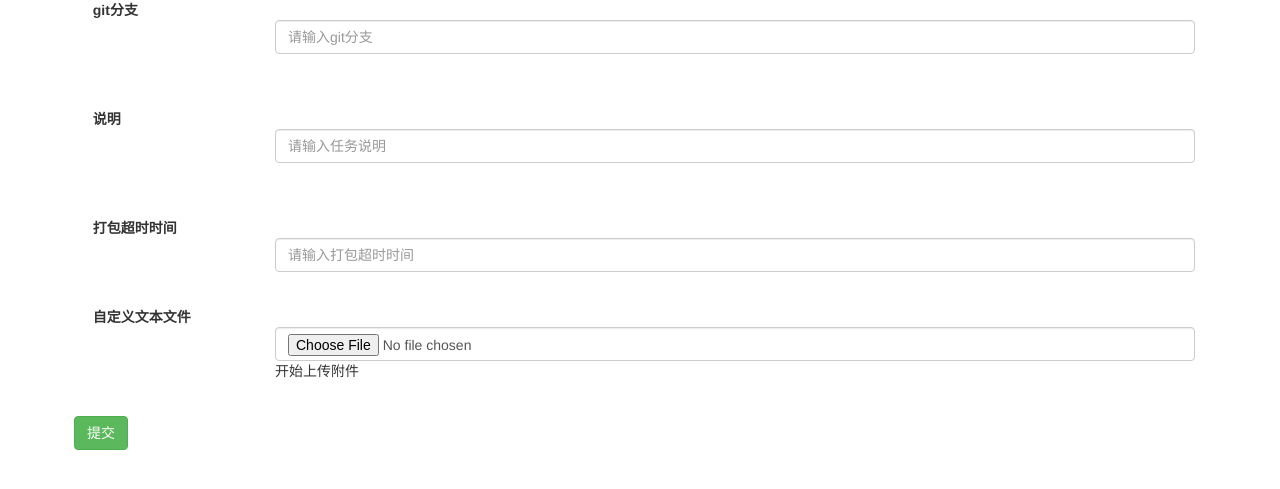
After one commit to ChainWin/project_test, a Flask app: template system/Task/templates/add_task1.html in a window 1280 px wide. The commit adds this page. Shown: the top 489 px of the page. Run offline with Flask 2, Linux system fonts and the light colour scheme; the template is opened without the code that fills it, so the values that code supplies are empty; some libraries are stand-ins or nearby versions.

Commit message:
新的添加打包任务前端页面还有问题

```diff
--- a/system/Task/templates/add_task.html
+++ b/system/Task/templates/add_task.html
@@ -31,7 +31,7 @@
         </div>
   </nav>
 </div>
-<div class="container">
+<div class="container col-lg-3 col-lg-offset-3">
   <div class="page-header">
      <h3>提交打包任务</h3>
   </div>
@@ -49,8 +49,8 @@
         <input type="text" class="form-control" name="time_out" id="time_out" placeholder="请输入打包超时时间">
     </div>
     <div class="form-group">
-        <label class="control-label" for="read_only_token">自定义文本文件</label>
-        <input type="file" class="form-control" name="file" id="file"><onclick="FileUpload()">开始上传附件</button>
+        <label class="control-label" for="file">自定义文本文件</label>
+        <input type="text" class="form-control" name="file" id="file" placeholder="编辑框或上传自定义文本文件">
     </div>
     <div class="form-group">
       <button type="submit" class="btn btn-success">提交</button>
--- /dev/null
+++ b/system/Task/templates/add_task1.html
@@ -0,0 +1,109 @@
+<!DOCTYPE html>
+
+<html lang="zh-cn">
+
+<head>
+
+    <meta charset="UTF-8">
+
+    <meta name="viewport" content="width=device-width, initial-scale=1">
+
+    <link href="../../css/bootstrap.min.css" rel="stylesheet">
+
+    <script src="http://cdn.bootcss.com/jquery/1.11.1/jquery.min.js"></script>
+
+    <script src="../../js/bootstrap.min.js"></script>
+
+    <title>提交打包任务</title>
+
+</head>
+
+<body>
+
+<div class="container">
+
+  <form method="post" enctype="multipart/form-data" role="form">
+
+    <div class="form-group">
+
+      <div class="col-lg-2 col-sm-2 col-xs-2">
+
+        <label for="branch">git分支</label>
+
+      </div>
+
+      <div class="col-lg-10 col-sm-10 col-xs-10">
+
+        <input type="text" class="form-control" name="branch" id="branch" placeholder="请输入git分支">
+
+      </div>
+
+    </div>
+
+    <div class="form-group">
+
+      <div class="col-lg-2 col-sm-2 col-xs-2">
+
+        <label for="illustration">说明</label>
+
+      </div>
+
+      <div class="col-lg-10 col-sm-10 col-xs-10">
+
+        <input type="text" class="form-control" name="illustration" id="illustration" placeholder="请输入任务说明">
+
+      </div>
+
+    </div>
+
+    <div class="form-group">
+
+      <div class="col-lg-2 col-sm-2 col-xs-2">
+
+        <label for="time_out">打包超时时间</label>
+
+      </div>
+
+      <div class="col-lg-10 col-sm-10 col-xs-10">
+
+        <input type="text" class="form-control" name="time_out" id="time_out" placeholder="请输入打包超时时间">
+
+      </div>
+
+    </div>
+
+    <div class="form-group">
+
+      <div class="col-lg-2 col-sm-2 col-xs-2">
+
+        <label for="read_only_token">自定义文本文件</label>
+
+      </div>
+
+      <div class="col-lg-10 col-sm-10 col-xs-10">
+
+        <input type="file" class="form-control" name="file" id="file"><onclick="FileUpload()">开始上传附件</button>
+
+      </div>
+
+    </div>
+
+      <button type="submit" class="btn btn-success">提交</button>
+
+  </form>
+
+  <div>
+
+   {% if error %}
+
+        <h1 style="color:red">{{ error }}!</h1>
+
+    {% endif %}
+
+  </div>
+
+</div>
+
+</body>
+
+</html>
```
Also changed, not shown: system/Project/templates/project_modify.html (+7 -44 lines), system/Task/tartask.py (+30 -32 lines), system/Task/templates/task_result.html (+7 -4 lines), 3 other files.
